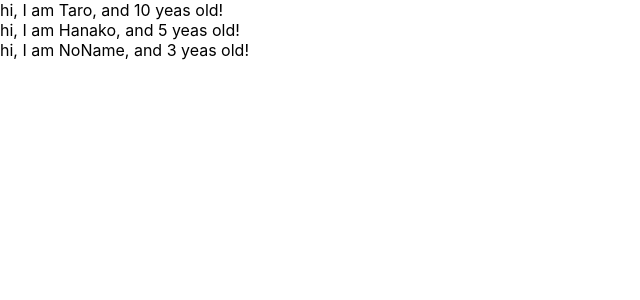
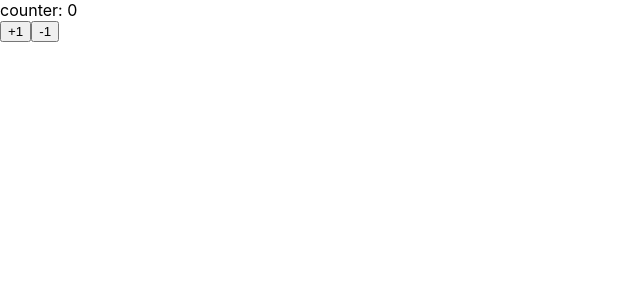
Before and after one commit to p-toro/udemy-react-redux-crud-application, a React (Create React App) app: page / in a window 1280 px wide. Shown: the top 300 px of the page, without its empty margins (0-640 px from the left). Built offline with nearby package versions, Linux system fonts and the light colour scheme.

Commit message:
learn state and setState

```diff
--- a/src/App.js
+++ b/src/App.js
@@ -1,31 +1,30 @@
-import React from 'react';
-import PropTypes from 'prop-types';
+import React, { Component } from 'react';
 
-function App() {
-  const profiles = [
-    { name: "Taro", age: 10 },
-    { name: "Hanako", age: 5 },
-    { name: "NoName", age: 3 }
-  ]
+const App = () => (<Counter></Counter>)
 
-  return (
-    <div>
-      {
-        profiles.map((profile, index)=> {
-          return <User name={profile.name} age={profile.age} key={index} />
-        })
-      }
-    </div>
-  )
-}
+class Counter extends Component {
+  constructor(props) {
+    super(props)
+    this.state = { count: 0 }
+  }
 
-const User = (props)=> {
-  return <div>hi, I am {props.name}, and {props.age} yeas old!</div>
-}
+  handlePlusButton = () => {
+    this.setState({ count: this.state.count + 1 })
+  }
 
-User.propTypes = {
-  name: PropTypes.string,
-  age: PropTypes.number.isRequired
+  handleMinusButton = () => {
+    this.setState({ count: this.state.count - 1 })
+  }
+
+  render() {
+    return (
+      <React.Fragment>
+        <div>counter: { this.state.count }</div>
+        <button onClick={this.handlePlusButton}>+1</button>
+        <button onClick={this.handleMinusButton}>-1</button>
+      </React.Fragment>
+    )
+  }
 }
 
 export default App;
```
